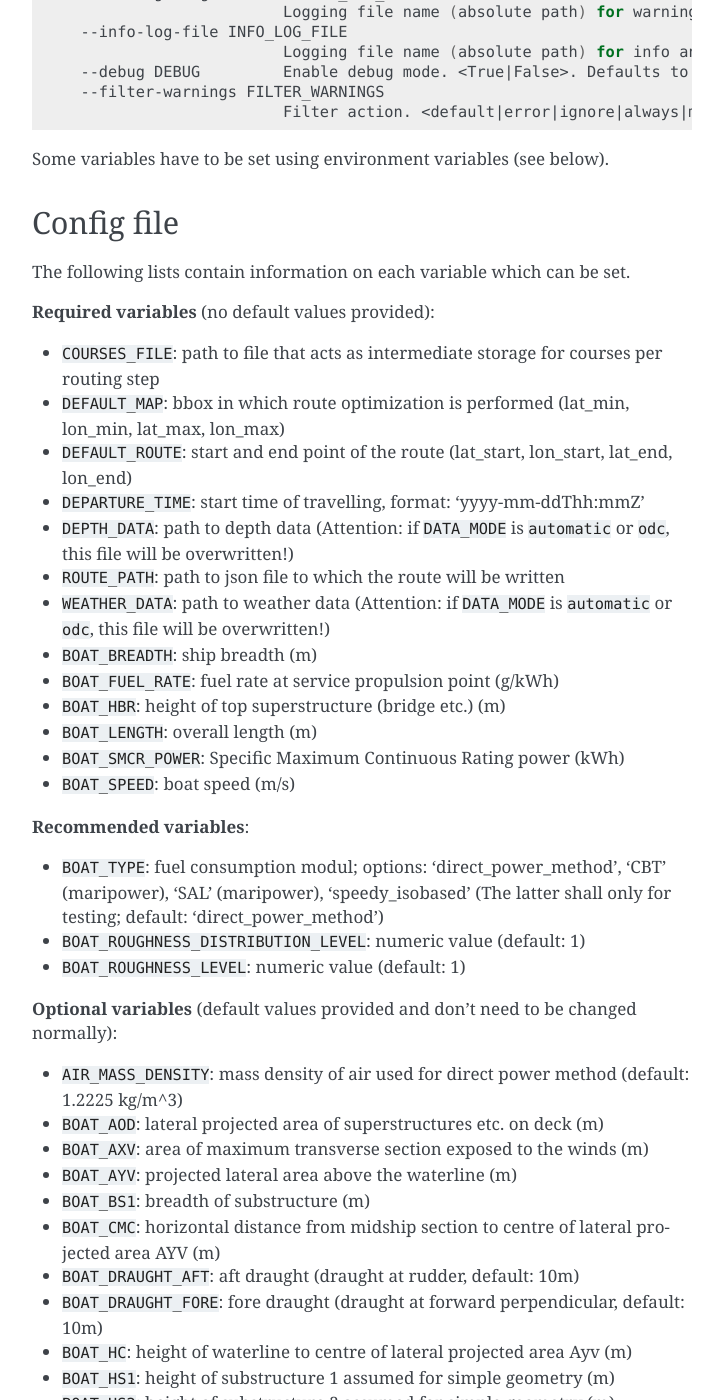
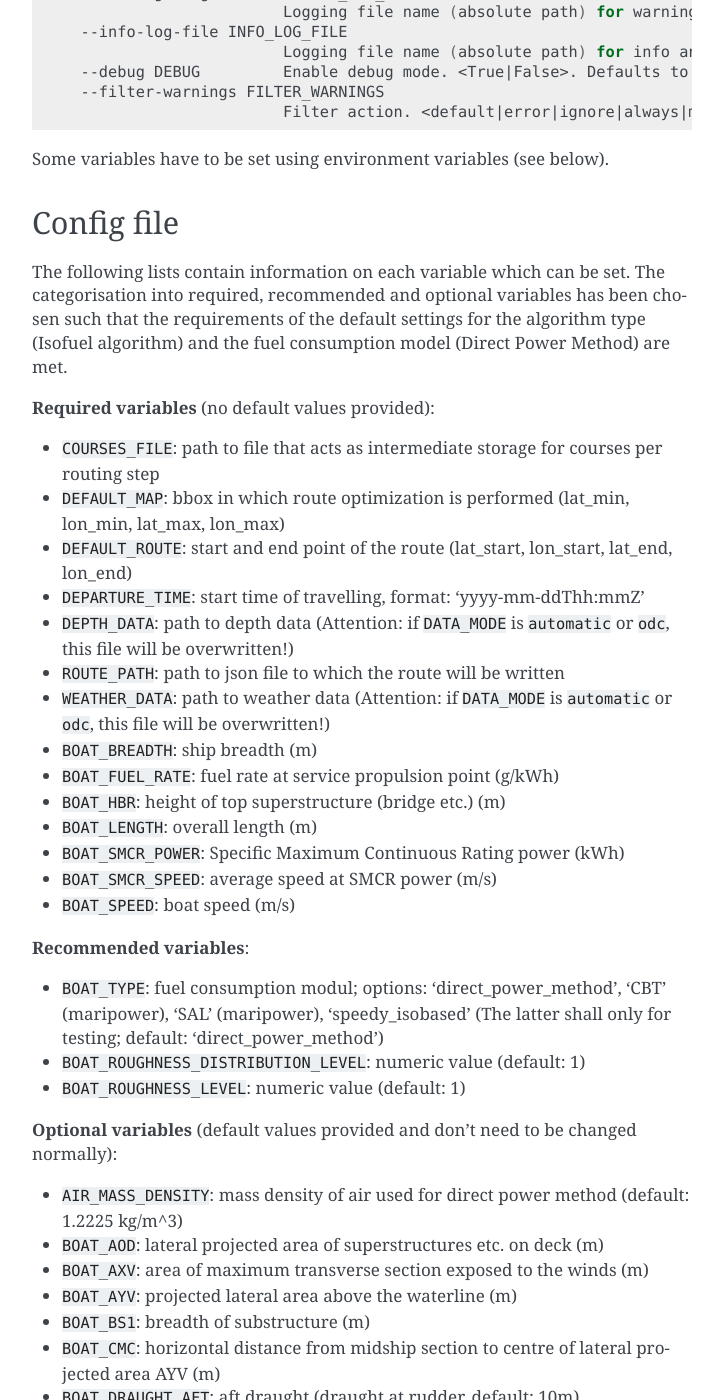
Before and after one commit to 52North/WeatherRoutingTool, a Sphinx documentation site: the page built from docs/source/configuration.rst, in a window 1280 px wide and 1400 px high, scrolled down 554 px. Shown: the whole window, without its empty margins (388-1111 px from the left). Built offline with Sphinx 7.4.7, drawn with Linux system fonts in a browser that asks for light colours.

Commit message:
Adapt list of required variables in docs to latest PR

```diff
--- a/docs/source/configuration.rst
+++ b/docs/source/configuration.rst
@@ -38,7 +38,7 @@ Some variables have to be set using environment variables (see below).
 Config file
 -----------
 
-The following lists contain information on each variable which can be set.
+The following lists contain information on each variable which can be set. The categorisation into required, recommended and optional variables has been chosen such that the requirements of the default settings for the algorithm type (Isofuel algorithm) and the fuel consumption model (Direct Power Method) are met.
 
 **Required variables** (no default values provided):
 
@@ -53,7 +53,8 @@ The following lists contain information on each variable which can be set.
 - ``BOAT_FUEL_RATE``: fuel rate at service propulsion point (g/kWh)
 - ``BOAT_HBR``: height of top superstructure (bridge etc.) (m)
 - ``BOAT_LENGTH``: overall length (m)
-- ``BOAT_SMCR_POWER``:  Specific Maximum Continuous Rating power (kWh)
+- ``BOAT_SMCR_POWER``: Specific Maximum Continuous Rating power (kWh)
+- ``BOAT_SMCR_SPEED``: average speed at SMCR power (m/s)
 - ``BOAT_SPEED``: boat speed (m/s)
 
 **Recommended variables**:
@@ -194,7 +195,7 @@ The characteristics of the most optimal route(s) that has been/have been found b
 - speed (m/s)
 - engine power (kW)
 - fuel consumption (mt/h)
-- fuel_type
+- fuel type
 - propeller revolution (Hz)
 - calm water resistance (N)
 - wind resistance (N)
```
